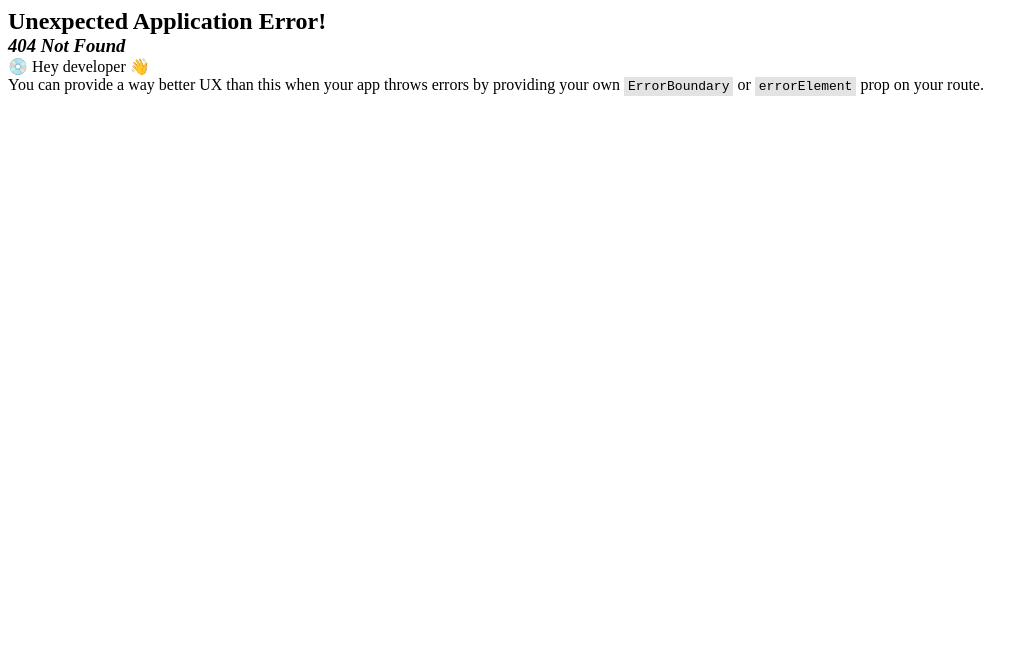
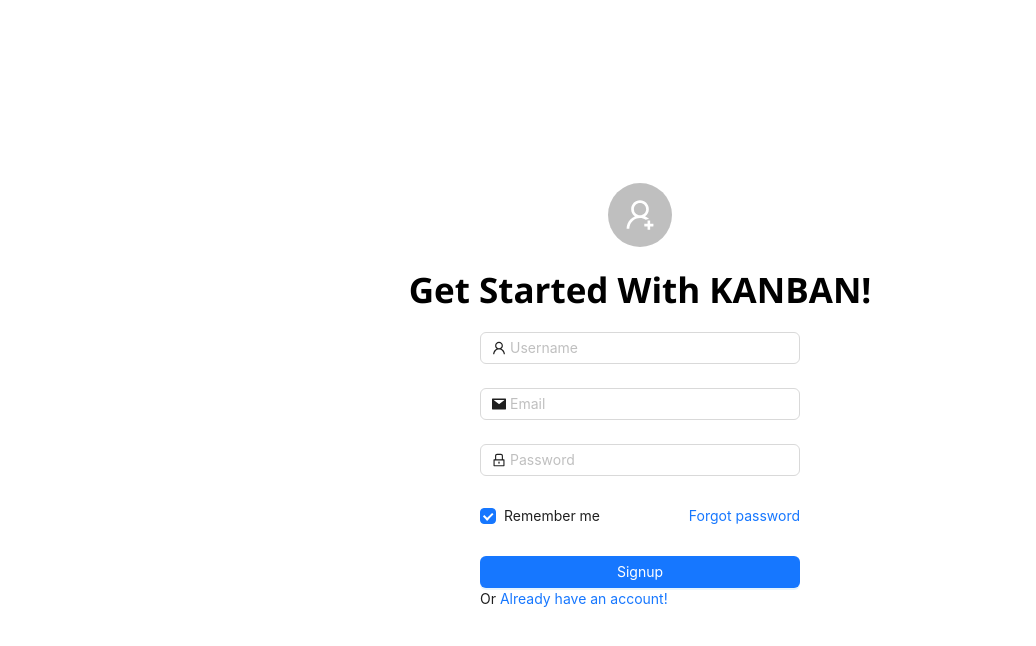
Before and after one commit to alaminet/KANBAN-Board, a React (Vite) app in the folder kanban-board/: page /signup in a window 1280 px wide. Before the commit this address had no page. Shown: the top 646 px of the page, without its empty margins (0-1036 px from the left). Built offline with nearby package versions, Linux system fonts and the light colour scheme.

Commit message:
singup-page-design-done

```diff
--- a/kanban-board/src/App.jsx
+++ b/kanban-board/src/App.jsx
@@ -11,6 +11,7 @@ import Notification from "./pages/Notification";
 import Profile from "./pages/Profile";
 import Login from "./pages/Login";
 import StartUpLayout from "./components/StartUpLayout";
+import Signup from "./pages/Signup";
 function App() {
   const router = createBrowserRouter(
     createRoutesFromElements(
@@ -23,6 +24,7 @@ function App() {
         </Route>
         <Route path="/" element={<StartUpLayout />}>
           <Route path="/login" element={<Login />}></Route>
+          <Route path="/signup" element={<Signup />}></Route>
         </Route>
       </Route>
     )
--- a/kanban-board/src/index.css
+++ b/kanban-board/src/index.css
@@ -1,5 +1,6 @@
 p,h1,h2,h3,h4,h5,h6{
     margin: 0;
+    font-family: "Open Sans", sans-serif;
 }
 .ant-card-head-title{
     color: #172b4d;
--- /dev/null
+++ b/kanban-board/src/pages/Signup.jsx
@@ -0,0 +1,119 @@
+import React, { useState } from "react";
+import { Avatar, Flex, Button, Checkbox, Form, Input } from "antd";
+import {
+  UserOutlined,
+  LockOutlined,
+  UserAddOutlined,
+  MailFilled,
+} from "@ant-design/icons";
+import { NavLink } from "react-router-dom";
+
+const Signup = () => {
+  const [loadings, setLoadings] = useState(false);
+  const onFinish = (values) => {
+    setLoadings(true);
+    console.log("Received values of form: ", values);
+  };
+  return (
+    <>
+      <Flex
+        align="center"
+        justify="center"
+        vertical
+        style={{ height: "100vh", boxSizing: "border-box" }}
+      >
+        <div>
+          <Avatar size={64} icon={<UserAddOutlined />} />
+        </div>
+        <p
+          style={{
+            color: "0a2647",
+            fontSize: "35px",
+            fontWeight: "700",
+            lineHeight: "45px",
+            margin: "20px 0",
+          }}
+        >
+          Get Started With KANBAN!
+        </p>
+        <div style={{ width: "320px" }}>
+          <Form
+            name="normal_login"
+            className="login-form"
+            initialValues={{
+              remember: true,
+            }}
+            onFinish={onFinish}
+          >
+            <Form.Item
+              name="username"
+              rules={[
+                {
+                  required: true,
+                  message: "Please input your Username!",
+                },
+              ]}
+            >
+              <Input
+                prefix={<UserOutlined className="site-form-item-icon" />}
+                placeholder="Username"
+              />
+            </Form.Item>
+            <Form.Item
+              name="email"
+              rules={[
+                {
+                  required: true,
+                  message: "Please input your Email!",
+                },
+              ]}
+            >
+              <Input
+                type="email"
+                prefix={<MailFilled className="site-form-item-icon" />}
+                placeholder="Email"
+              />
+            </Form.Item>
+            <Form.Item
+              name="password"
+              rules={[
+                {
+                  required: true,
+                  message: "Please input your Password!",
+                },
+              ]}
+            >
+              <Input
+                prefix={<LockOutlined className="site-form-item-icon" />}
+                type="password"
+                placeholder="Password"
+              />
+            </Form.Item>
+            <Form.Item>
+              <Form.Item name="remember" valuePropName="checked" noStyle>
+                <Checkbox>Remember me</Checkbox>
+              </Form.Item>
+              <NavLink to={"/"} className="login-form-forgot">
+                Forgot password
+              </NavLink>
+            </Form.Item>
+
+            <Form.Item>
+              <Button
+                type="primary"
+                htmlType="submit"
+                className="login-form-button"
+                loading={loadings}
+              >
+                Signup
+              </Button>
+              Or <NavLink to={"/login"}>Already have an account!</NavLink>
+            </Form.Item>
+          </Form>
+        </div>
+      </Flex>
+    </>
+  );
+};
+
+export default Signup;
```
